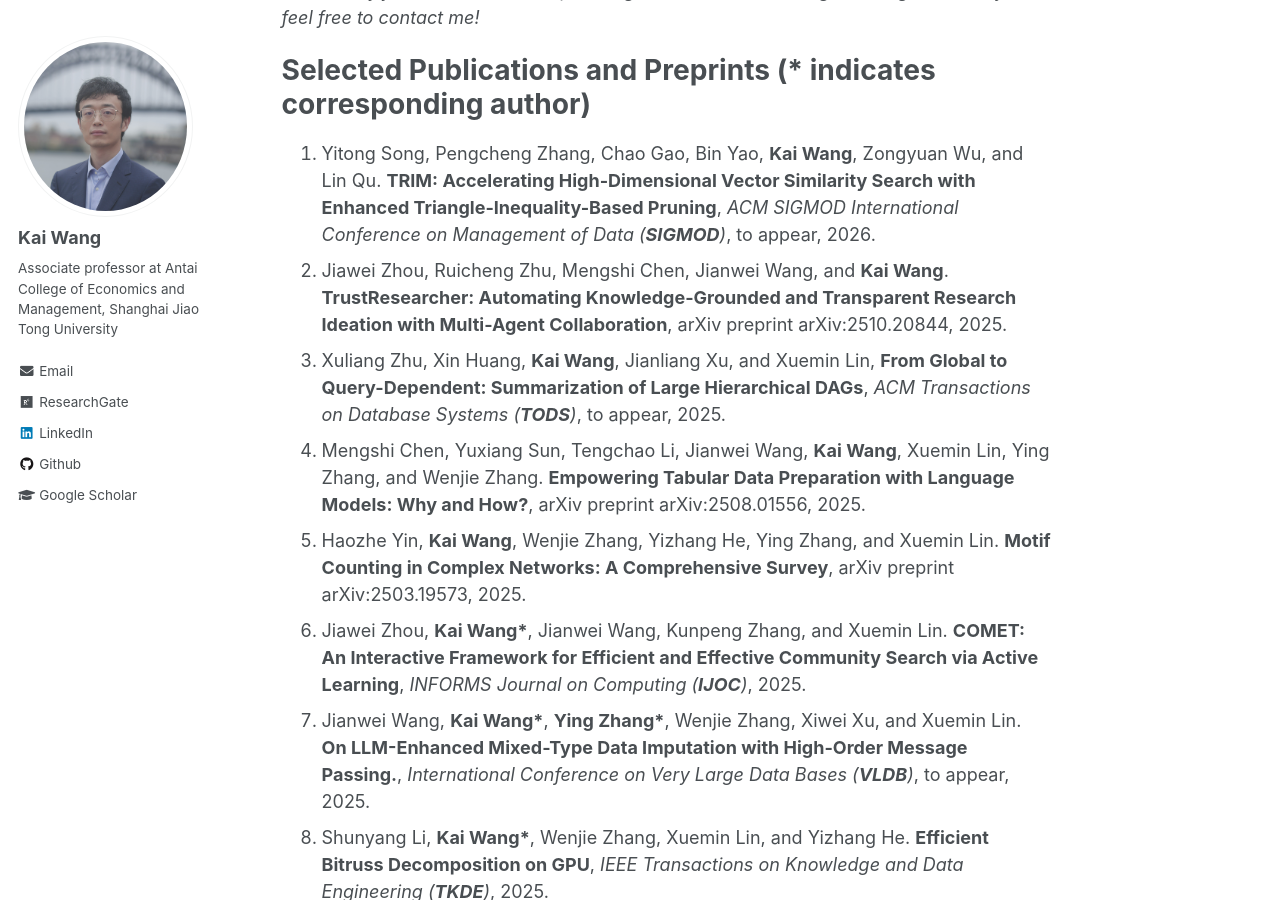
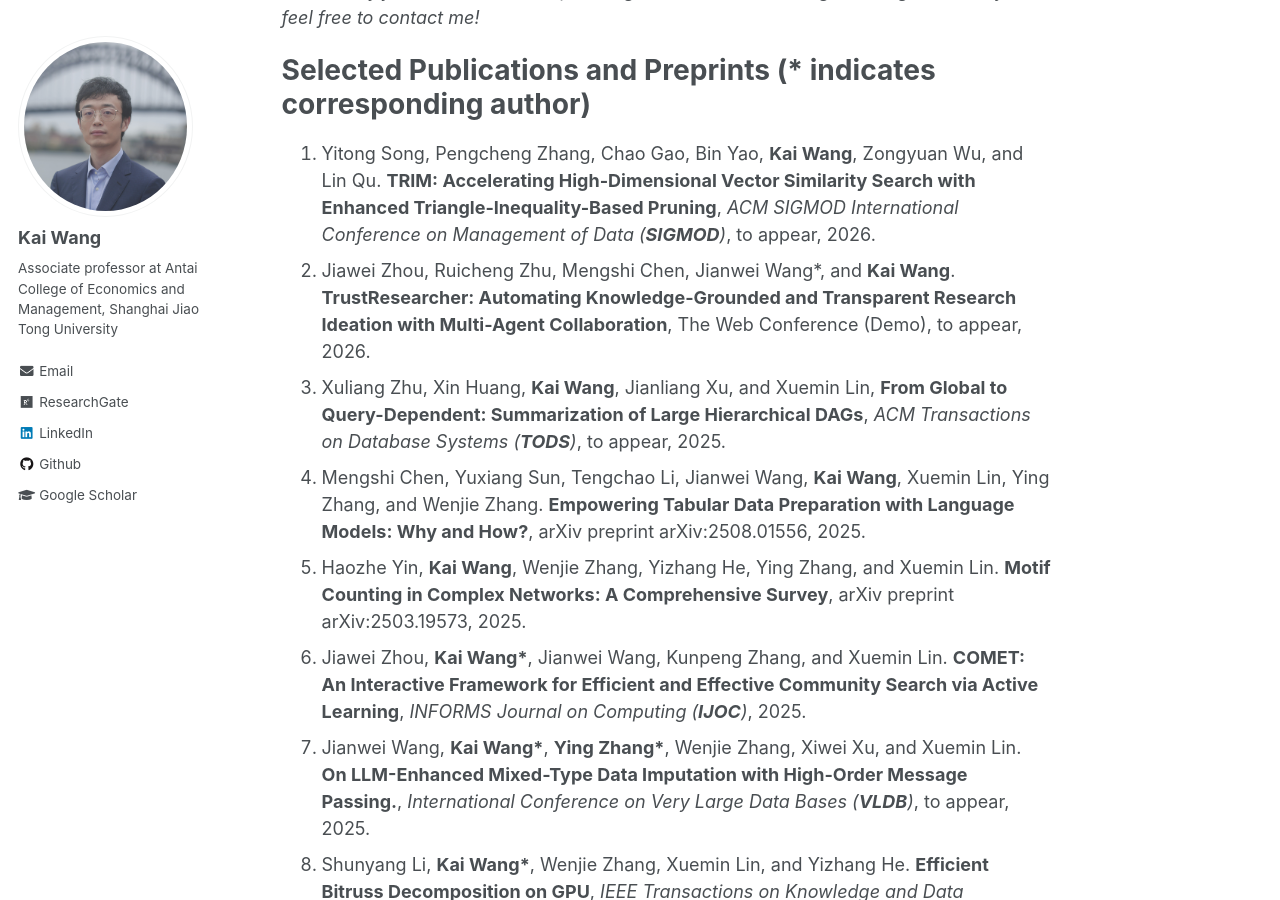
Before and after one commit to cs-kaiwang/cs-kaiwang.github.io, a Jekyll site: the page built from _pages/about.md, in a window 1280 px wide and 900 px high, scrolled down 473 px. Built offline with Jekyll 4.4.1, drawn with Linux system fonts in a browser that asks for light colours.

Commit message:
Update about.md

```diff
--- a/_pages/about.md
+++ b/_pages/about.md
@@ -19,7 +19,7 @@ His research interests lie in big data analytics, especially for the graph/netwo
 Selected Publications and Preprints (* indicates corresponding author)
 ======
 1. Yitong Song, Pengcheng Zhang, Chao Gao, Bin Yao, **Kai Wang**, Zongyuan Wu, and Lin Qu. **TRIM: Accelerating High-Dimensional Vector Similarity Search with Enhanced Triangle-Inequality-Based Pruning**, *ACM SIGMOD International Conference on Management of Data (**SIGMOD**)*, to appear, 2026.
-2. Jiawei Zhou, Ruicheng Zhu, Mengshi Chen, Jianwei Wang, and **Kai Wang**. **TrustResearcher: Automating Knowledge-Grounded and Transparent Research Ideation with Multi-Agent Collaboration**, arXiv preprint arXiv:2510.20844, 2025.
+2. Jiawei Zhou, Ruicheng Zhu, Mengshi Chen, Jianwei Wang*, and **Kai Wang**. **TrustResearcher: Automating Knowledge-Grounded and Transparent Research Ideation with Multi-Agent Collaboration**, The Web Conference (Demo), to appear, 2026.
 3. Xuliang Zhu, Xin Huang, **Kai Wang**, Jianliang Xu, and Xuemin Lin, **From Global to Query-Dependent: Summarization of Large Hierarchical DAGs**, *ACM Transactions on Database Systems (**TODS**)*, to appear, 2025.
 4. Mengshi Chen, Yuxiang Sun, Tengchao Li, Jianwei Wang, **Kai Wang**, Xuemin Lin, Ying Zhang, and Wenjie Zhang. **Empowering Tabular Data Preparation with Language Models: Why and How?**, 	arXiv preprint arXiv:2508.01556, 2025.
 5. Haozhe Yin, **Kai Wang**, Wenjie Zhang, Yizhang He, Ying Zhang, and Xuemin Lin. **Motif Counting in Complex Networks: A Comprehensive Survey**, arXiv preprint arXiv:2503.19573, 2025.
```
